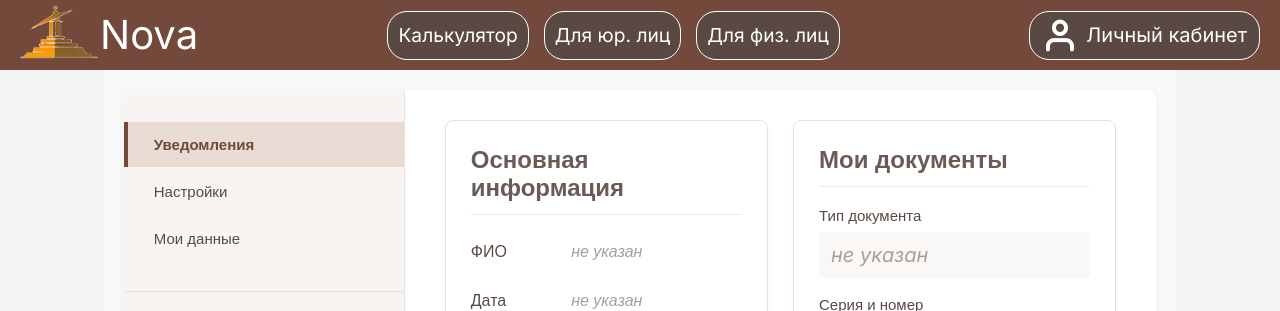
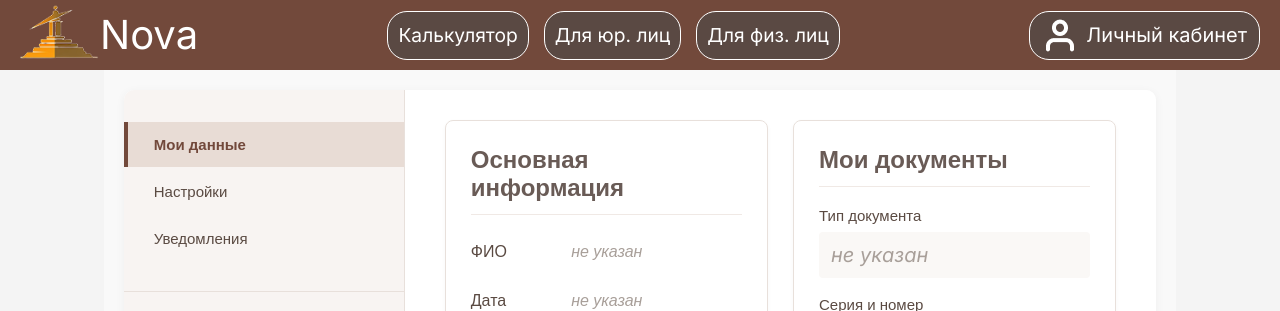
Before and after one commit to pixtu376/UrCompany, a React (Create React App) app: page /dashboard in a window 1280 px wide. Shown: the top 311 px of the page. Built offline with nearby package versions, Linux system fonts and the light colour scheme.

Commit message:
Menu dashboard fix

```diff
--- a/src/components/Dashboard.js
+++ b/src/components/Dashboard.js
@@ -6,7 +6,15 @@ import '../Styles/PersonalAccount.css'
 
 const Dashboard = () => {
   const { user, orders, fetchUser, accessToken } = useAuth()
-  const [isEditing, setIsEditing] = useState(false)
+  const [activeTab, setActiveTab] = useState('Мои данные')
+
+  const handleCancel = (tab) => {
+    if (tab) {
+      setActiveTab(tab)
+    } else {
+      setActiveTab('Мои данные')
+    }
+  }
   const [loading, setLoading] = useState(true)
 
   useEffect(() => {
@@ -34,16 +42,12 @@ const Dashboard = () => {
     return fullName || 'Не заполнено'
   }
 
-  const handleSettingsClick = () => {
-    setIsEditing(true)
+  const handleTabClick = (tab) => {
+    setActiveTab(tab)
   }
 
-  const handleCancelEdit = () => {
-    setIsEditing(false)
-  }
-
-  if (isEditing) {
-    return <DashboardRedact onCancel={handleCancelEdit} />
+  if (activeTab === 'Настройки') {
+    return <DashboardRedact onCancel={handleCancel} />
   }
 
   return (
@@ -52,9 +56,27 @@ const Dashboard = () => {
         <aside className='account-sidebar'>
           <nav>
             <ul>
-              <li className='active'>Уведомления</li>
-              <li onClick={handleSettingsClick} style={{ cursor: 'pointer' }}>Настройки</li>
-              <li>Мои данные</li>
+              <li
+                className={activeTab === 'Мои данные' ? 'active' : ''}
+                onClick={() => handleTabClick('Мои данные')}
+                style={{ cursor: 'pointer' }}
+              >
+                Мои данные
+              </li>
+              <li
+                className={activeTab === 'Настройки' ? 'active' : ''}
+                onClick={() => handleTabClick('Настройки')}
+                style={{ cursor: 'pointer' }}
+              >
+                Настройки
+              </li>
+              <li
+                className={activeTab === 'Уведомления' ? 'active' : ''}
+                onClick={() => handleTabClick('Уведомления')}
+                style={{ cursor: 'pointer' }}
+              >
+                Уведомления
+              </li>
               <li className='user-name'>
                 {user?.email || 'Пользователь'}
               </li>
@@ -63,6 +85,15 @@ const Dashboard = () => {
         </aside>
 
         <main className='account-content'>
+          {activeTab === 'Уведомления' && (
+            <section>
+              <h2>Уведомления</h2>
+              <p>Здесь будут отображаться уведомления пользователя.</p>
+            </section>
+          )}
+
+          {activeTab === 'Мои данные' && (
+            <>
               <div className='top-row'>
                 <section className='main-info-block'>
                   <h2>Основная информация</h2>
@@ -163,6 +194,8 @@ const Dashboard = () => {
                   )}
                 </div>
               </section>
+            </>
+          )}
         </main>
       </div>
     </div>
--- a/src/components/DashboardRedact.js
+++ b/src/components/DashboardRedact.js
@@ -6,6 +6,8 @@ import '../Styles/Login.css'
 
 const DashboardRedact = ({ onCancel }) => {
   const { user, updateUser, fetchUser, accessToken } = useAuth()
+
+  const [activeTab, setActiveTab] = useState('Настройки')
 
   const [originalData, setOriginalData] = useState(null)
 
@@ -93,18 +95,47 @@ const DashboardRedact = ({ onCancel }) => {
     }
   }
 
+  const handleTabClick = (tab) => {
+    if (tab === 'Настройки') {
+      setActiveTab('Настройки')
+    } else {
+      onCancel(tab)
+    }
+  }
+
   return (
     <div className='personal-account'>
       <div className='account-container'>
         <aside className='account-sidebar'>
           <nav>
             <ul>
-              <li onClick={onCancel} style={{ cursor: 'pointer' }}>Личный кабинет</li>
-              <li className='active'>Настройки</li>
+              <li
+                className={activeTab === 'Мои данные' ? 'active' : ''}
+                onClick={() => handleTabClick('Мои данные')}
+                style={{ cursor: 'pointer' }}
+              >
+                Мои данные
+              </li>
+              <li
+                className={activeTab === 'Настройки' ? 'active' : ''}
+                onClick={() => handleTabClick('Настройки')}
+                style={{ cursor: 'pointer' }}
+              >
+                Настройки
+              </li>
+              <li
+                className={activeTab === 'Уведомления' ? 'active' : ''}
+                onClick={() => handleTabClick('Уведомления')}
+                style={{ cursor: 'pointer' }}
+              >
+                Уведомления
+              </li>
             </ul>
           </nav>
         </aside>
         <main className='account-content'>
+          {activeTab === 'Настройки' && (
+            <>
               <div className='top-row'>
                 <section className='main-info-block'>
                   <h2>Основная информация</h2>
@@ -302,6 +333,8 @@ const DashboardRedact = ({ onCancel }) => {
                   Данные сохранены
                 </div>
               )}
+            </>
+          )}
         </main>
       </div>
     </div>
```
Lines whose indentation alone changed are shown as unchanged.
